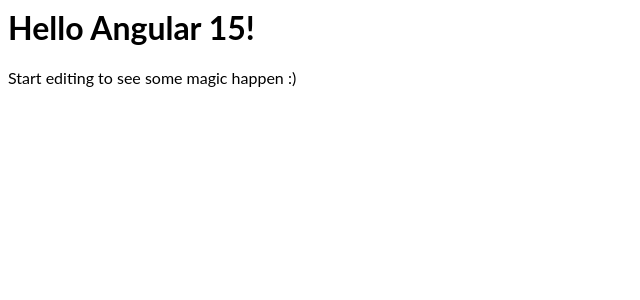
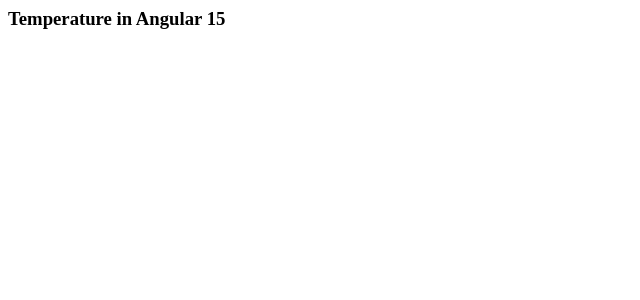
Before and after one commit to edcher/prova1, an Angular app: page / in a window 1280 px wide. Shown: the top 300 px of the page, without its empty margins (0-640 px from the left). Built offline with nearby package versions, Linux system fonts and the light colour scheme.

Commit message:
4 files modified, 1 deleted

```diff
--- a/src/app/app.component.html
+++ b/src/app/app.component.html
@@ -1,4 +1 @@
-<hello name="{{ name }}"></hello>
-<p>
-  Start editing to see some magic happen :)
-</p>
+<h3> {{ title }} </h3>
--- a/src/app/app.component.ts
+++ b/src/app/app.component.ts
@@ -1,10 +1,10 @@
 import { Component, VERSION } from '@angular/core';
 
 @Component({
-  selector: 'my-app',
+  selector: 'app-root',
   templateUrl: './app.component.html',
   styleUrls: [ './app.component.css' ]
 })
 export class AppComponent  {
-  name = 'Angular ' + VERSION.major;
+  title: string = 'Temperature in Angular ' + VERSION.major;
 }
--- a/src/app/app.module.ts
+++ b/src/app/app.module.ts
@@ -3,11 +3,10 @@
 import { FormsModule } from '@angular/forms';
 
 import { AppComponent } from './app.component';
-import { HelloComponent } from './hello.component';
 
 @NgModule({
   imports:      [ BrowserModule, FormsModule ],
-  declarations: [ AppComponent, HelloComponent ],
+  declarations: [ AppComponent ],
   bootstrap:    [ AppComponent ]
 })
 export class AppModule { }
--- a/src/app/hello.component.ts
+++ /dev/null
@@ -1,10 +0,0 @@
-import { Component, Input } from '@angular/core';
-
-@Component({
-  selector: 'hello',
-  template: `<h1>Hello {{name}}!</h1>`,
-  styles: [`h1 { font-family: Lato; }`]
-})
-export class HelloComponent  {
-  @Input() name: string;
-}
--- a/src/index.html
+++ b/src/index.html
@@ -1 +1 @@
-<my-app>loading</my-app>
+<app-root>loading</app-root>
```
